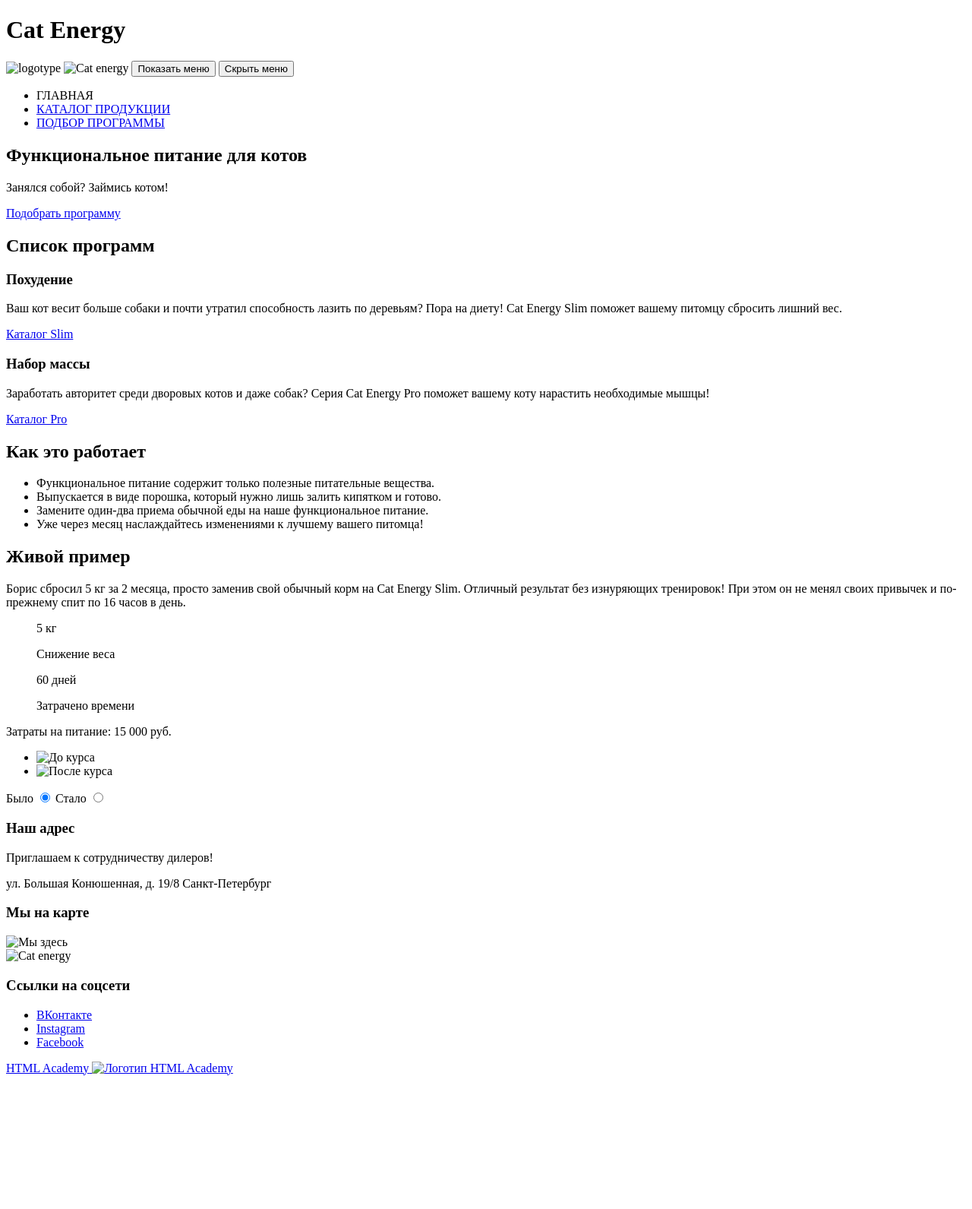
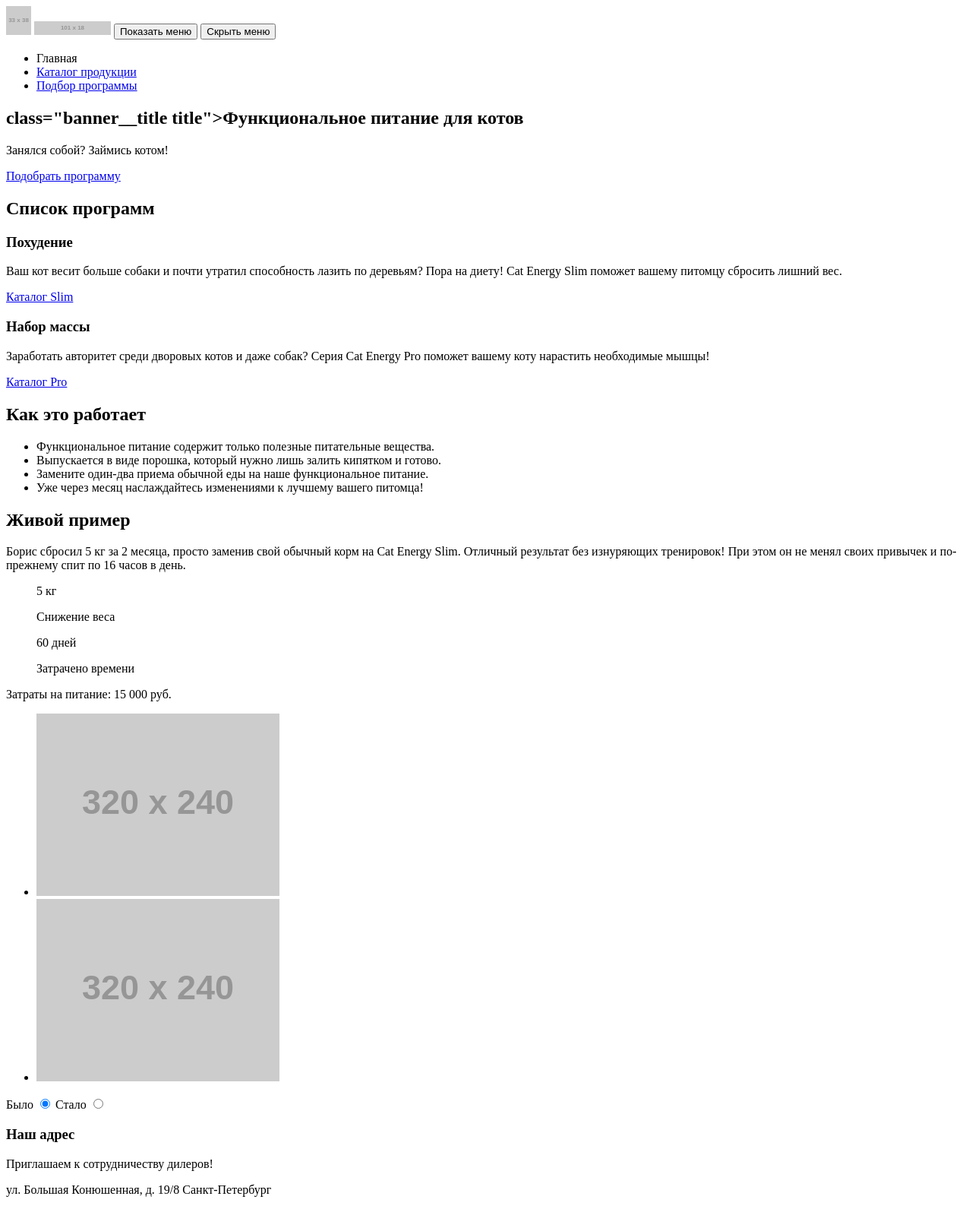
Before and after one commit to MaximNeporada/601999-cat-energy, a website: page source/index.html in a window 1280 px wide. Shown: the top 1591 px of the page at 76% size. Before the commit the page ends 1423 px from the top, so only its background shows below. Drawn offline with Linux system fonts and the light colour scheme; placeholder pictures from the web are drawn by us.

Commit message:
Правки по главной

```diff
--- a/source/index.html
+++ b/source/index.html
@@ -6,62 +6,58 @@
   </head>
   <body>
     <header class="header">
-      <h1 class="visually-hidden">Cat Energy</h1>
       <div class="container">
         <div class="header__wrapper">
-          <a class="header__logo logo">
-            <img class="logo__image" src="" widht="" height="" alt="logotype">
+          <a class="header__logo">
+            <img class="logo__image" src="https://placehold.it/33x38" widht="33" height="38" alt="logotype">
+            <img class="logo-text__image" src="https://placehold.it/101x18" width="101" height="18" alt="Cat energy">
           </a>
-          <a class="class=header__logo-text logo-text">
-            <img class="logo-text__image" src="" width="" height="" alt="Cat energy">
-          </a>
-          <button class="header__button menu-button menu-button--burger"type="button">
+          <button class="header__button menu-button--burger" type="button">
             Показать меню
           </button>
-          <button class="header__button menu-button menu-button--close"type="button">
+          <button class="header__button menu-button--close" type="button">
             Скрыть меню
           </button>
         </div>
       </div>
-        <nav class="header__navigation navigation">
+      <nav class="header__navigation">
         <ul class="navigation__list">
           <li class="navigation__item">
-              <a class="navigation__link link">ГЛАВНАЯ</a>
+            <a class="navigation__link">Главная</a>
           </li>
           <li class="navigation__item">
-              <a class="navigation__link link" href="catalog.html">КАТАЛОГ ПРОДУКЦИИ</a>
+            <a class="navigation__link" href="catalog.html">Каталог продукции</a>
           </li>
           <li class="navigation__item">
-              <a class="navigation__link link" href="program-choice.html">ПОДБОР ПРОГРАММЫ</a>
+            <a class="navigation__link" href="program-choice.html">Подбор программы</a>
           </li>
         </ul>
       </nav>
     </header>
-    <main class="page__main main">
+    <main class="main">
       <div class="container">
-       <section class="main__banner banner">
+        <section class="main__banner">
         <div class="banner__wrapper">
-          <h2 class="banner__title title">Функциональное питание для котов</h2>
+          <h1>class="banner__title title">Функциональное питание для котов</h1>
           <p class="banner__slogan">Занялся собой? Займись котом!</p>
           <div class="banner__image"></div>
           <a class="banner__button button" href="program-choice.html">Подобрать программу</a>
         </div>
         </section>
-        <section class="main__programs programs">
+        <section class="main__programs">
           <h2 class="visually-hidden">Список программ</h2>
-          <article class="programs__item program">
+          <article class="programs__item">
             <h3 class="program__title">Похудение</h3>
             <p class="program__paragraph">Ваш кот весит больше собаки и почти утратил способность лазить по деревьям? Пора на диету! Cat Energy Slim поможет вашему питомцу сбросить лишний вес.</p>
-            <a class="program__link link" href="#">Каталог Slim</a>
+            <a class="program__link" href="#">Каталог Slim</a>
           </article>
-
-          <article class="programs__item program">
+          <article class="programs__item">
             <h3 class="program__title">Набор массы</h3>
             <p class="program__paragraph">Заработать авторитет среди дворовых котов и даже собак? Серия Cat Energy Pro поможет вашему коту нарастить необходимые мышцы!</p>
-            <a class="program__link link" href="#">Каталог Pro</a>
+            <a class="program__link" href="#">Каталог Pro</a>
           </article>
         </section>
-        <section class="main__description description">
+        <section class="main__description">
           <h2 class="description__title">Как это работает</h2>
           <ul class="description__list">
             <li class="description__item">Функциональное питание содержит только полезные питательные вещества.</li>
@@ -70,30 +66,29 @@
             <li class="description__item">Уже через месяц наслаждайтесь изменениями к лучшему вашего питомца!</li>
           </ul>
         </section>
-        <section class="main__live-example live-example">
+        <section class="main__live-example">
           <div class="live-example__wrapper">
-
             <h2 class="live-example__title">Живой пример</h2>
             <p class="live-example__paragraph">Борис сбросил 5 кг за 2 месяца, просто заменив свой обычный корм на Cat Energy Slim. Отличный результат без изнуряющих тренировок! При этом он не менял своих привычек и по-прежнему спит по 16 часов в день. </p>
-            <div class="live-example__results results">
-              <figure class=results__item>
+            <div class="live-example__results">
+              <figure class="results__item">
                 <p class="results__item">5 кг</p>
                 <figcaption class="results__definition">Снижение веса</figcaption>
               </figure>
-              <figure class=results__item>
+              <figure class="results__item">
                 <p class="results__item">60 дней</p>
                 <figcaption class="results__definition">Затрачено времени</figcaption>
               </figure>
             </div>
-            <p class="live-example__coast-food">Затраты на питание: 15 000 руб.  </p>
+            <p class="live-example__coast">Затраты на питание: 15 000 руб.</p>
           </div>
-          <div class="live-example__slider slider">
+          <div class="live-example__slider">
             <ul class="slider__list">
               <li class="slider__item">
-                <img class="slider__image" src="" width="" height="" alt="До курса">
+                <img class="slider__image" src="https://placehold.it/320x240" width="320" height="240" alt="До курса">
               </li>
               <li class="slider__item">
-                <img class="slider__image" src="" width="" height="" alt="После курса">
+                <img class="slider__image" src="https://placehold.it/320x240" width="320" height="240" alt="После курса">
               </li>
             </ul>
             <div class="slider__control">
@@ -104,49 +99,47 @@
             </div>
           </div>
         </section>
-      </div>
-    </main>
-    <footer class="footer">
-      <div class="container">
-        <section class="footer__contacts">
+        <section class="main__contacts">
           <h3 class="visually-hidden">Наш адрес</h3>
           <p class="contacts__invite">Приглашаем к&nbsp;сотрудничеству дилеров!</p>
           <p class="contacts__address">ул. Большая Конюшенная, д.&nbsp;19/8 Санкт-Петербург</p>
         </section>
       </div>
-      <section class="footer__map map">
+      <section class="main__map">
         <h3 class="visually-hidden">Мы на карте</h3>
-        <img class="map__image" src="" width="" height="" alt="Мы здесь">
+        <img class="map__image" src="https://placehold.it/320x240" width="320" height="240" alt="Мы здесь">
       </section>
+    </main>
+    <footer class="footer">
       <div class="container">
-        <div class="footer__bottom-wrapper">
-           <a class="class=footer__logo-text logo-text">
-                <img class="logo-text__image" src="" width="" height="" alt="Cat energy">
+        <div class="footer__wrapper">
+          <a class="footer__logo-text">
+            <img class="logo-text__image" src="https://placehold.it/101x18" width="101" height="18" alt="Cat energy">
           </a>
           <section class="footer__social social">
             <h3 class="visually-hidden">Ссылки на соцсети</h3>
             <ul class="social__list">
               <li class="social__item">
-                <a class="social__link link" href="#" title="ВКонтакте">
+                <a class="social__link" href="#" title="ВКонтакте">
                   <span class="visually-hidden">ВКонтакте</span>
                 </a>
               </li>
               <li class="social__item">
-                <a class="social__link link" href="#" title="Instagram">
+                <a class="social__link" href="#" title="Instagram">
                   <span class="visually-hidden">Instagram</span>
                 </a>
               </li>
               <li class="social__item">
-                <a class="social__link link" href="#" title="Facebook">
+                <a class="social__link" href="#" title="Facebook">
                   <span class="visually-hidden">Facebook</span>
                 </a>
               </li>
             </ul>
           </section>
-          <section class="footer__developed developed-by">
-            <a class="developed-by__link link" href="https://htmlacademy.ru/intensive/adaptive" title="HTML Academy">
-              <span class="developed-by__text">HTML Academy</span>
-              <img class="developed-by__logo" src="" width="" height="" alt="Логотип HTML Academy">
+          <section class="footer__developed">
+            <a class="developed__link" href="https://htmlacademy.ru/intensive/adaptive" title="HTML Academy">
+              <span class="developed__text">HTML Academy</span>
+              <img class="developed__logo" src="https://placehold.it/27x34" width="27" height="34" alt="Логотип HTML Academy">
             </a>
           </section>
         </div>
```
Lines whose indentation alone changed are shown as unchanged.
